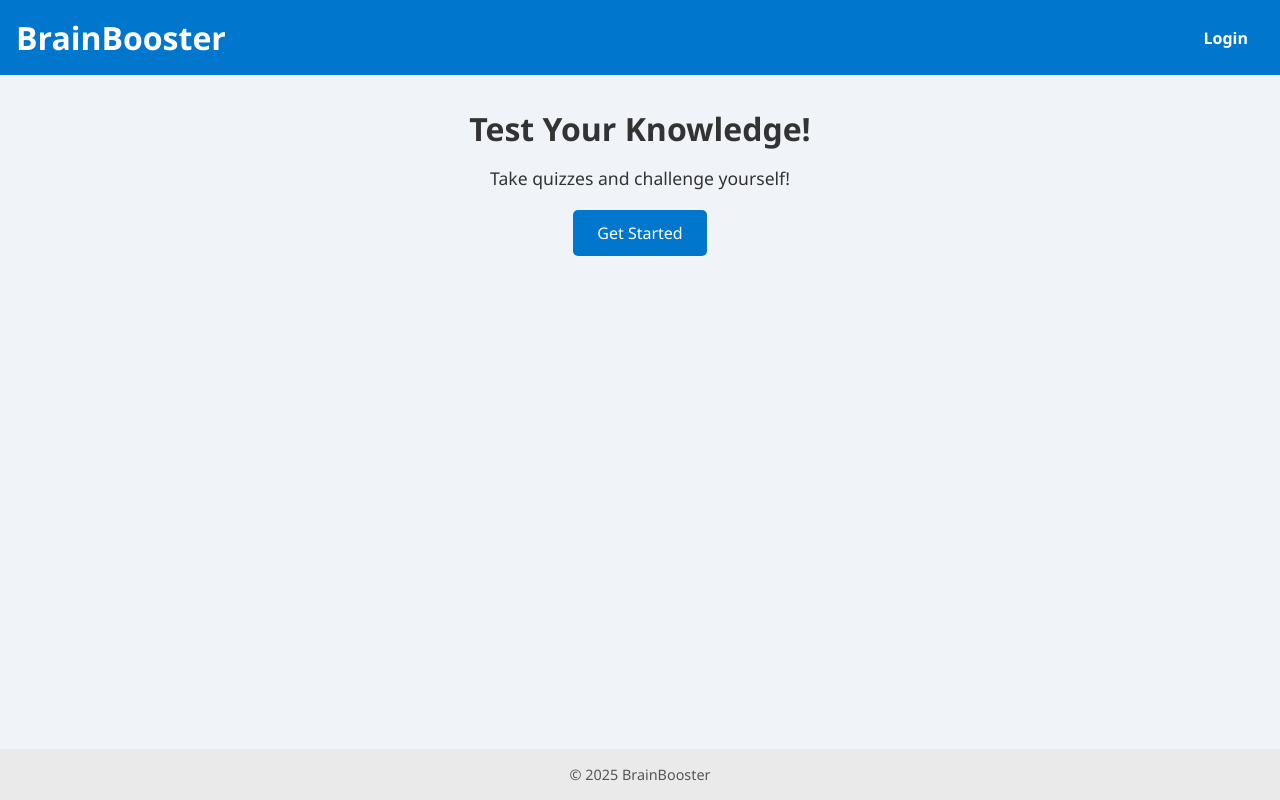
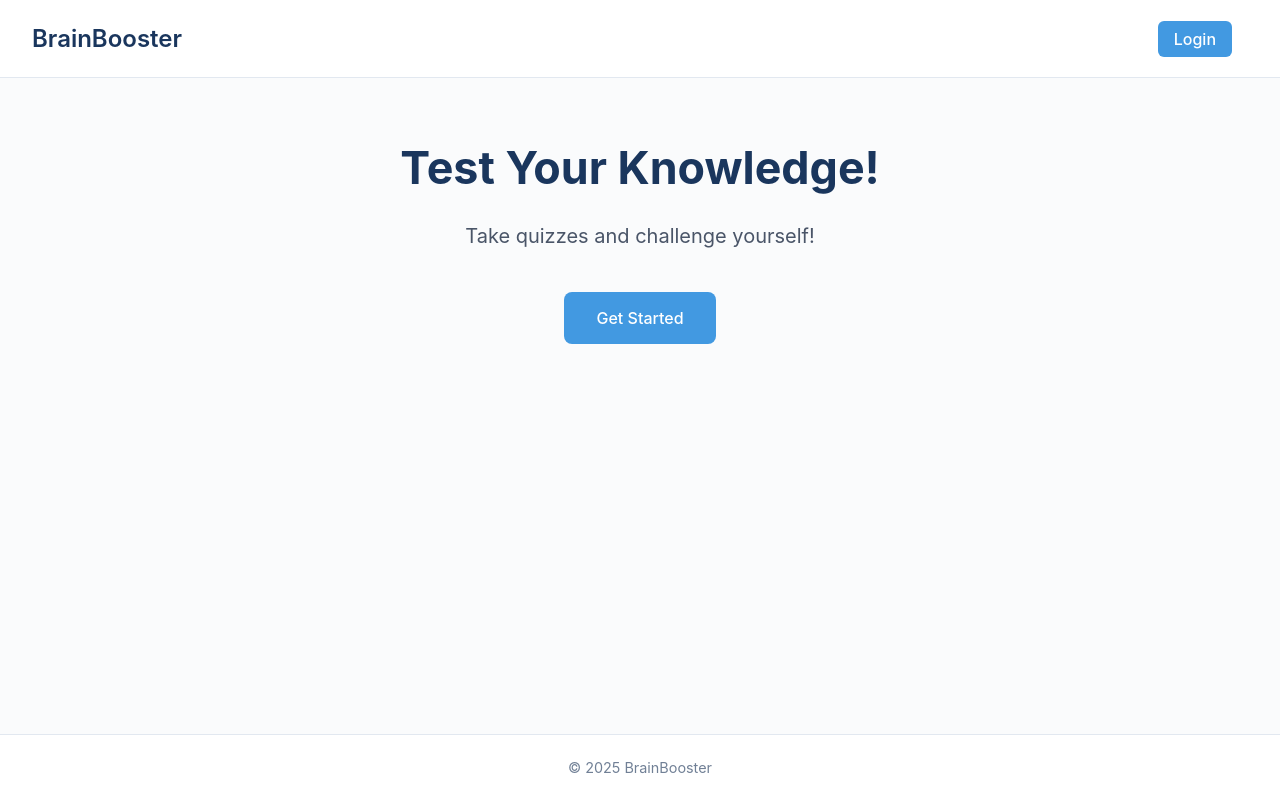
Before and after one commit to javezx/Assignment-2, a PHP site: page / in a window 1280 px wide. Run offline with PHP 8.4, Linux system fonts and the light colour scheme.

Commit message:
Changed Index.php error, and made updated to css

```diff
--- a/CSS/style.css
+++ b/CSS/style.css
@@ -1,94 +1,123 @@
-/* css/style.css */
+/* CSS/style.css */
 
 * {
   box-sizing: border-box;
   margin: 0;
   padding: 0;
-  font-family: "Segoe UI", Tahoma, Geneva, Verdana, sans-serif;
+  font-family: -apple-system, BlinkMacSystemFont, "Segoe UI", Roboto, sans-serif;
 }
 
 body {
-  background: #f0f4f8;
-  color: #333;
+  background: #fafbfc;
+  color: #2d3748;
   min-height: 100vh;
   display: flex;
   flex-direction: column;
 }
 
 header {
-  background: #0077cc;
-  color: white;
-  padding: 1rem;
+  background: #ffffff;
+  color: #2d3748;
+  padding: 1.5rem 2rem;
   display: flex;
   justify-content: space-between;
   align-items: center;
+  border-bottom: 1px solid #e2e8f0;
 }
 
 header h1 {
   margin: 0;
+  font-size: 1.5rem;
+  font-weight: 600;
+  color: #1a365d;
 }
 
 nav a {
   margin: 0 1rem;
+  color: #4a5568;
+  text-decoration: none;
+  font-weight: 500;
+  padding: 0.5rem 1rem;
+  border-radius: 6px;
+  background: #4299e1;
   color: white;
-  text-decoration: none;
-  font-weight: bold;
+  transition: all 0.2s ease;
 }
 
 nav a:hover {
-  text-decoration: underline;
+  background: #3182ce;
+  text-decoration: none;
 }
 
 main {
   flex: 1;
-  padding: 2rem;
+  padding: 4rem 2rem;
   text-align: center;
+  max-width: 800px;
+  margin: 0 auto;
 }
 
 .hero h2 {
-  font-size: 2rem;
-  margin-bottom: 1rem;
+  font-size: 2.8rem;
+  margin-bottom: 1.5rem;
+  color: #1a365d;
+  font-weight: 700;
+  line-height: 1.2;
 }
 
 .hero p {
-  font-size: 1.1rem;
-  margin-bottom: 2rem;
+  font-size: 1.25rem;
+  margin-bottom: 2.5rem;
+  color: #4a5568;
+  line-height: 1.6;
 }
 
 .btn {
-  background: #0077cc;
+  background: #4299e1;
   color: white;
-  padding: 0.75rem 1.5rem;
+  padding: 1rem 2rem;
   text-decoration: none;
-  border-radius: 5px;
-  transition: background 0.3s;
+  border-radius: 8px;
+  transition: all 0.2s ease;
+  font-weight: 500;
+  font-size: 1rem;
+  display: inline-block;
 }
 
 .btn:hover {
-  background: #005fa3;
+  background: #3182ce;
+  transform: translateY(-1px);
 }
 
 footer {
-  background: #eaeaea;
-  padding: 1rem;
+  background: #ffffff;
+  padding: 1.5rem;
   text-align: center;
   font-size: 0.9rem;
-  color: #555;
+  color: #718096;
+  border-top: 1px solid #e2e8f0;
 }
 
 /* Responsive */
-@media (max-width: 600px) {
-  nav a {
-    display: block;
-    margin: 0.5rem 0;
+@media (max-width: 768px) {
+  header {
+    padding: 1rem;
+  }
+
+  main {
+    padding: 2rem 1rem;
   }
 
   .hero h2 {
-    font-size: 1.5rem;
+    font-size: 2.2rem;
+  }
+
+  .hero p {
+    font-size: 1.1rem;
   }
 
   .btn {
-    display: inline-block;
-    width: 80%;
+    width: 100%;
+    margin-top: 0.5rem;
   }
 }
--- a/Index.php
+++ b/Index.php
@@ -3,7 +3,7 @@
 <html lang="en">
 <head>
   <meta charset="UTF-8">
-  <title>Quiz Master</title>
+  <title>BrainBooster</title>
   <link rel="stylesheet" href="CSS/style.css">
   <script src="Javascript/script.js"></script>
 </head>
@@ -11,7 +11,7 @@
   <header>
     <h1>BrainBooster</h1>
     <nav>
-      <a href="#login">Login</a>
+      <a href="Login.php">Login</a>
     </nav>
   </header>
 
```
